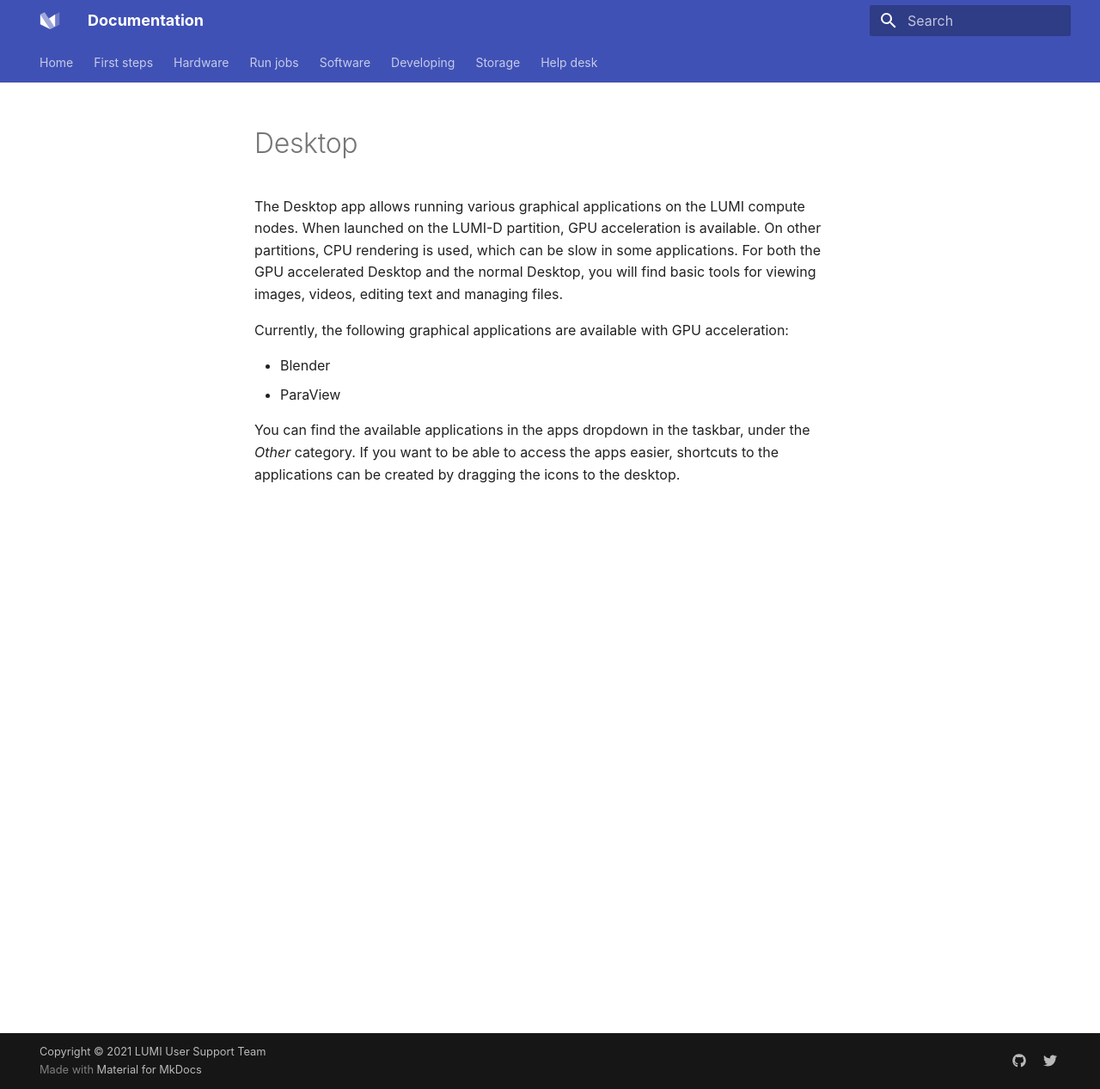
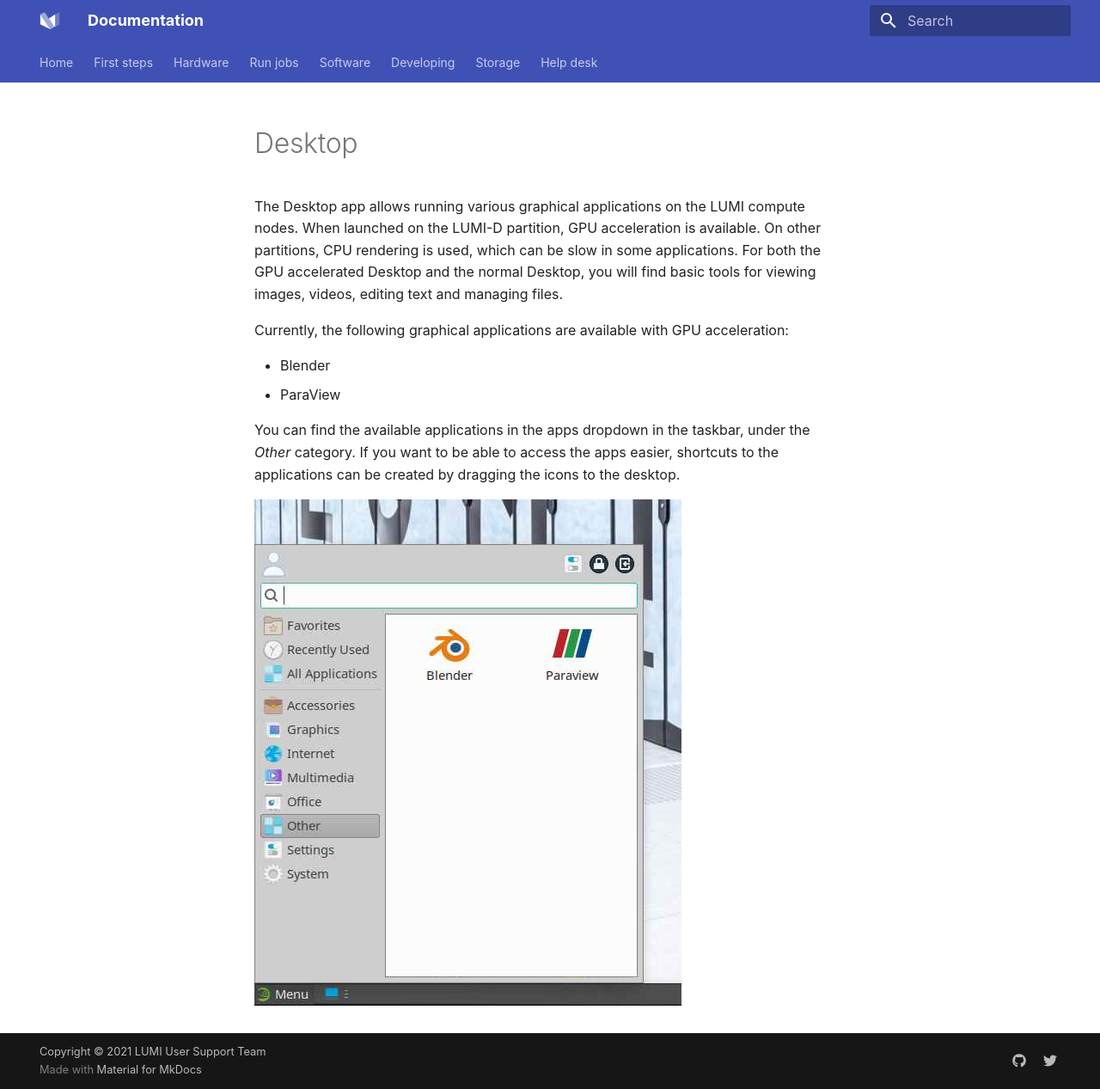
Before and after one commit to Lumi-supercomputer/lumi-userguide, an MkDocs documentation site: the page built from docs/runjobs/webui/desktop.md, in a window 1280 px wide and 1267 px high. Shown: the whole window at 86% size. Built offline with MkDocs 1.6.1 and Material for MkDocs 9.7.7, drawn with Linux system fonts in a browser that asks for light colours.

Commit message:
Add web interface Desktop menu image

```diff
--- a/docs/runjobs/webui/desktop.md
+++ b/docs/runjobs/webui/desktop.md
@@ -10,3 +10,5 @@ Currently, the following graphical applications are available with GPU accelerat
 
 You can find the available applications in the apps dropdown in the taskbar, under the *Other* category.
 If you want to be able to access the apps easier, shortcuts to the applications can be created by dragging the icons to the desktop.
+
+![Apps available in the LUMI-D partition](../../../assets/images/wwwLumiDesktopApps.png)
```
Also changed, not shown: docs/assets/images/wwwLumiDesktopApps.png (added).
